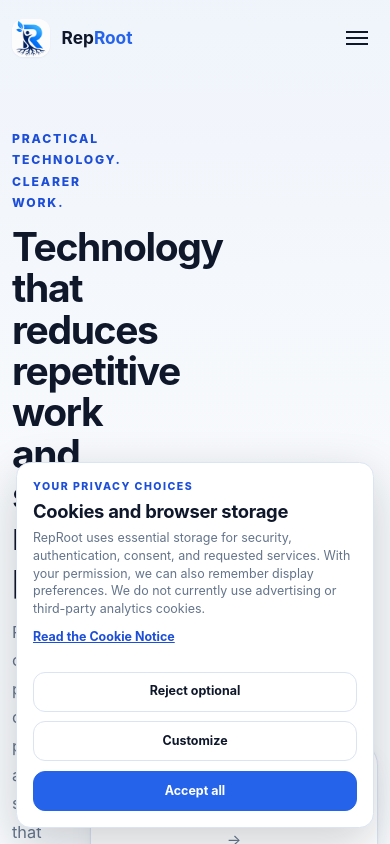
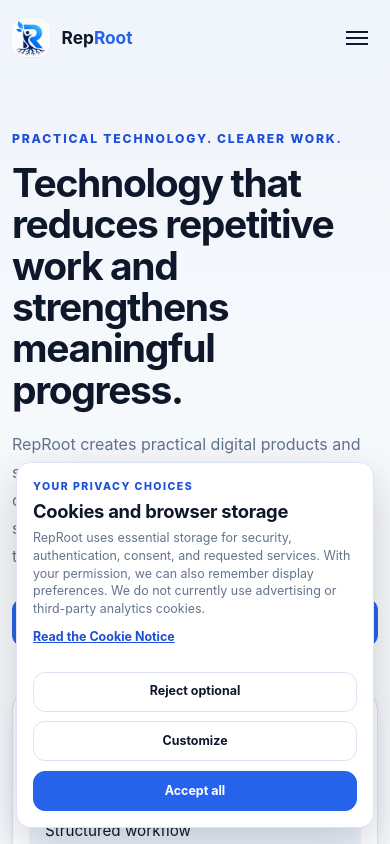
Before and after one commit to ashokmedasani/RepRoot, an Angular app in the folder frontend/: page / in a window 390 px wide. Shown: the top 844 px of the page. Built offline with nearby package versions, Linux system fonts and the light colour scheme.

Commit message:
Fix public homepage mobile layouts

```diff
--- a/frontend/src/app/pages/home/home.component.scss
+++ b/frontend/src/app/pages/home/home.component.scss
@@ -7,6 +7,7 @@ h1 { max-width: 20ch; margin-bottom: 1.25rem; font-size: clamp(2.35rem, 3.6vw, 3
 h2 { max-width: 22ch; margin-bottom: 1rem; font-size: clamp(1.85rem, 3vw, 2.75rem); line-height: 1.1; }
 p, li { color: var(--app-muted); line-height: 1.75; }
 .hero { display: grid; grid-template-columns: minmax(0, 1.35fr) minmax(18rem, .65fr); gap: clamp(2.5rem, 5vw, 5rem); align-items: center; min-height: min(650px, calc(100vh - 4.75rem)); padding-top: 3rem; }
+.hero > * { min-width: 0; }
 .lead { max-width: 62ch; font-size: clamp(1.02rem, 2vw, 1.2rem); }
 .actions { display: flex; flex-wrap: wrap; gap: .8rem; margin-top: 1.75rem; }
 .button { display: inline-flex; min-height: 3rem; align-items: center; justify-content: center; border: 1px solid var(--app-border); border-radius: .75rem; padding: .75rem 1.1rem; font-weight: 800; text-decoration: none; }
@@ -21,6 +22,20 @@ p, li { color: var(--app-muted); line-height: 1.75; }
 .section-intro { max-width: 60ch; }.product-card { display: grid; grid-template-columns: auto 1fr; gap: 1.6rem; margin-top: 2rem; border: 1px solid var(--app-border); border-radius: 1.4rem; padding: clamp(1.4rem, 4vw, 2.4rem); background: var(--app-surface); box-shadow: var(--app-shadow); }.product-mark { width: 5rem; height: 5rem; overflow: hidden; border-radius: 1rem; background: #fff; }.product-mark img { width: 100%; height: 100%; object-fit: contain; }.product-label { margin-bottom: .3rem; color: var(--app-primary-strong); font-size: .75rem; font-weight: 800; text-transform: uppercase; }.product-card h3 { margin: 0 0 .6rem; font-size: 1.65rem; }
 .future { border-radius: 1.5rem; padding-right: clamp(1.5rem, 5vw, 4rem); padding-left: clamp(1.5rem, 5vw, 4rem); background: var(--app-primary-soft); }.future p { max-width: 65ch; }
 .contact > div:last-child { max-width: 35rem; }
-@media (max-width: 850px) { .hero, .problem, .name-section, .contact { grid-template-columns: 1fr; }.hero { min-height: auto; }.workflow-visual { max-width: 34rem; }.pillar-grid { grid-template-columns: repeat(2, 1fr); } }
-@media (max-width: 560px) { .section { width: min(100% - 1.5rem, 1120px); padding: 3.25rem 0; } h1 { font-size: clamp(2.25rem, 11vw, 3rem); } .pillar-grid, .name-grid, .product-card { grid-template-columns: 1fr; }.actions .button { width: 100%; }.product-mark { width: 4rem; height: 4rem; } }
+@media (max-width: 850px) {
+  .hero { display: flex; min-height: auto; flex-direction: column; align-items: stretch; gap: 2.25rem; }
+  .hero > *, .workflow-visual { width: 100%; max-width: none; }
+  .problem, .name-section, .contact { grid-template-columns: minmax(0, 1fr); }
+  .pillar-grid { grid-template-columns: repeat(2, minmax(0, 1fr)); }
+}
+@media (max-width: 560px) {
+  .section { width: calc(100% - 1.5rem); padding: 3.25rem 0; }
+  .hero { gap: 1.75rem; padding-top: 2rem; }
+  h1 { max-width: none; font-size: clamp(2rem, 10vw, 2.65rem); line-height: 1.08; overflow-wrap: normal; word-break: normal; }
+  .lead { font-size: 1rem; }
+  .workflow-visual { padding: 1rem; }
+  .pillar-grid, .name-grid, .product-card { grid-template-columns: minmax(0, 1fr); }
+  .actions .button { width: 100%; }
+  .product-mark { width: 4rem; height: 4rem; }
+}
 @media (prefers-reduced-motion: reduce) { * { scroll-behavior: auto !important; transition: none !important; } }
--- a/frontend/src/app/pages/studio/studio.component.ts
+++ b/frontend/src/app/pages/studio/studio.component.ts
@@ -8,7 +8,7 @@ import { PublicSiteHeaderComponent } from '@shared/public-site-header/public-sit
 
 interface Feature { title: string; description: string; }
 
-@Component({ selector: 'app-studio', standalone: true, imports: [RouterLink, PublicSiteFooterComponent, PublicSiteHeaderComponent], templateUrl: './studio.component.html', styleUrl: './studio.component.scss' })
+@Component({ selector: 'app-studio', standalone: true, imports: [RouterLink, PublicSiteFooterComponent, PublicSiteHeaderComponent], templateUrl: './studio.component.html', styleUrls: ['./studio.component.scss', './studio.mobile.scss'] })
 export class StudioComponent implements OnInit {
   private readonly seo = inject(PublicPageSeoService);
   readonly publicSite = PUBLIC_SITE;
--- /dev/null
+++ b/frontend/src/app/pages/studio/studio.mobile.scss
@@ -0,0 +1,70 @@
+.hero > * {
+  min-width: 0;
+}
+
+@media (max-width: 900px) {
+  .hero {
+    display: flex;
+    min-height: auto;
+    flex-direction: column;
+    align-items: stretch;
+    gap: 2.25rem;
+  }
+
+  .hero > *,
+  .relationship-map {
+    width: 100%;
+    max-width: none;
+  }
+
+  .hero h1 {
+    max-width: 18ch;
+  }
+
+  .audience,
+  .split-section {
+    grid-template-columns: minmax(0, 1fr);
+  }
+
+  .feature-grid {
+    grid-template-columns: repeat(2, minmax(0, 1fr));
+  }
+}
+
+@media (max-width: 560px) {
+  .section {
+    width: calc(100% - 1.5rem);
+  }
+
+  .hero {
+    gap: 1.75rem;
+    padding-top: 2rem;
+  }
+
+  .hero h1 {
+    max-width: none;
+    font-size: clamp(2rem, 10vw, 2.65rem);
+    line-height: 1.08;
+    overflow-wrap: normal;
+    word-break: normal;
+  }
+
+  .lead {
+    font-size: 1rem;
+  }
+
+  .relationship-map {
+    padding: 1rem;
+  }
+
+  .relationship-map div,
+  .feature-grid,
+  .audience,
+  .split-section {
+    grid-template-columns: minmax(0, 1fr);
+  }
+
+  .actions .button {
+    width: 100%;
+  }
+}
```
